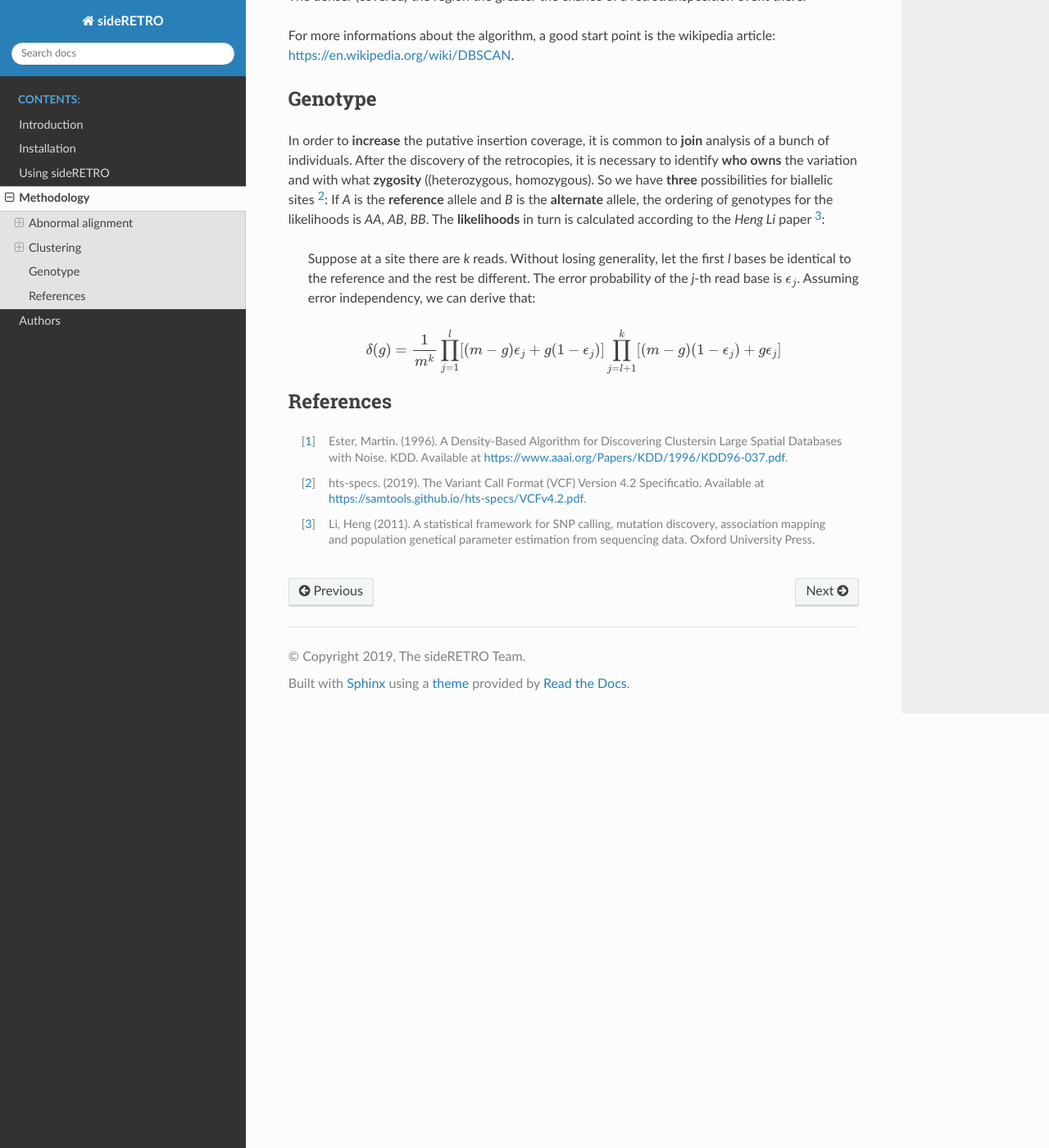
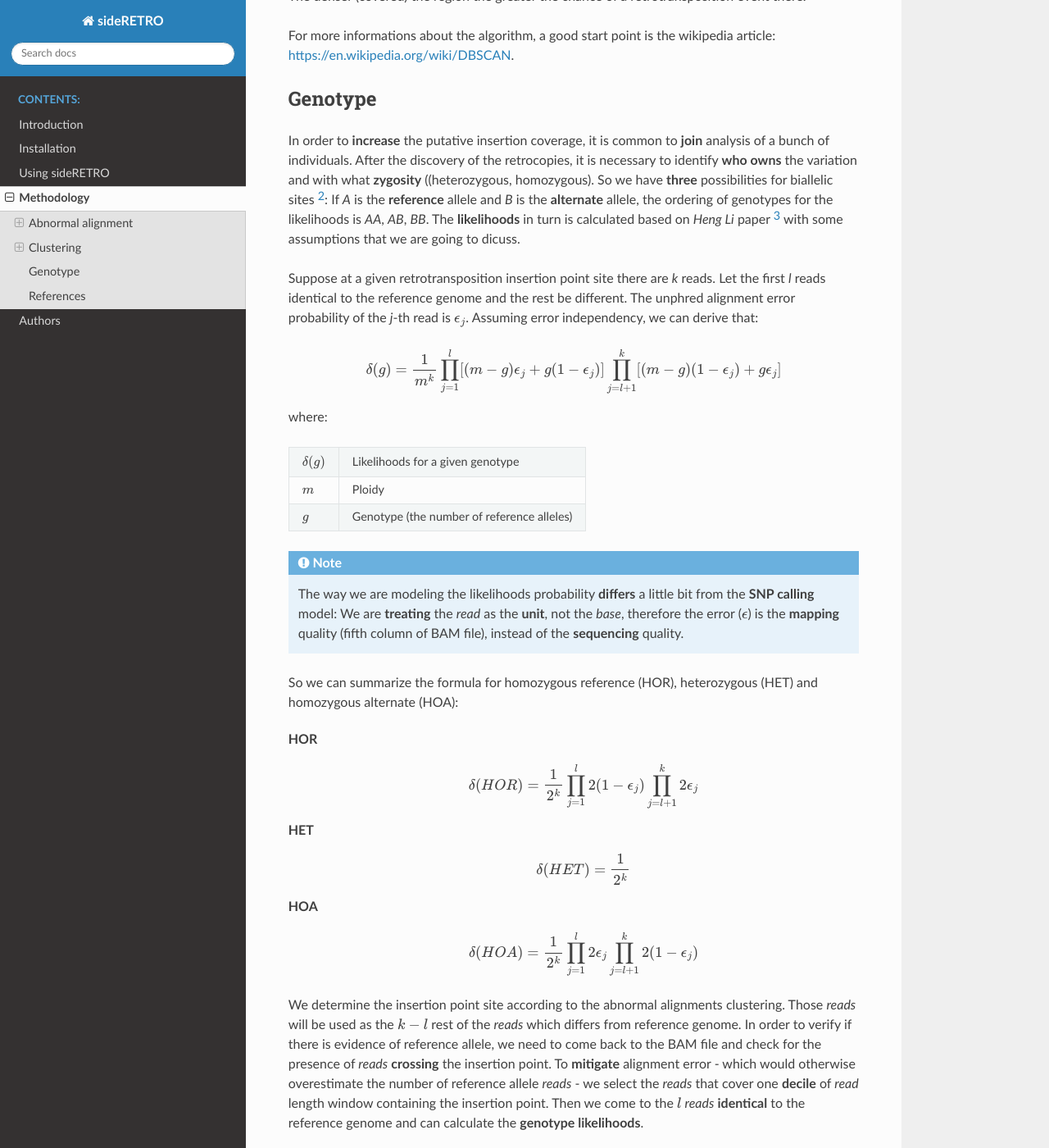
Before and after one commit to galantelab/sideRETRO, a Sphinx documentation site: the page built from docs/method.rst, in a window 1280 px wide and 1400 px high, scrolled down 4467 px. Shown: the whole window at 82% size. Built offline with Sphinx 7.4.7 and the Read the Docs theme 2.0.0, drawn with Linux system fonts in a browser that asks for light colours.

Commit message:
ADD: method.rst (Genotype): More details and image
Explain in more details the genotype likelihoods, including the formula
derivations and an illustrative image

```diff
--- a/docs/method.rst
+++ b/docs/method.rst
@@ -186,20 +186,74 @@
 So we have **three** possibilities for biallelic sites [2]_: If *A*
 is the **reference** allele and *B* is the **alternate** allele, the
 ordering of genotypes for the likelihoods is *AA*, *AB*, *BB*. The
-**likelihoods** in turn is calculated according to the *Heng Li*
-paper [3]_:
+**likelihoods** in turn is calculated based on *Heng Li* paper [3]_
+with some assumptions that we are going to dicuss.
 
-  Suppose at a site there are *k* reads. Without losing generality,
-  let the first *l* bases be identical to the reference and the rest
-  be different. The error probability of the *j*-th read base is
-  :math:`\epsilon_{j}`. Assuming error independency, we can derive
-  that:
+Suppose at a given retrotransposition insertion point site there are
+*k* reads. Let the first *l* reads identical to the reference genome
+and the rest be different. The unphred alignment error probability of
+the *j*-th read is :math:`\epsilon_{j}`. Assuming error independency,
+we can derive that:
 
 .. math::
    \delta(g) =
    \frac{1}{m^k}
    \prod_{j=1}^{l} [(m-g)\epsilon_{j}+g(1-\epsilon_{j})]
    \prod_{j=l+1}^{k} [(m-g)(1-\epsilon_{j})+g\epsilon_{j}]
+
+where:
+
++-------------------+--------------------------------------------+
+| :math:`\delta(g)` | Likelihoods for a given genotype           |
++-------------------+--------------------------------------------+
+| :math:`m`         | Ploidy                                     |
++-------------------+--------------------------------------------+
+| :math:`g`         | Genotype (the number of reference alleles) |
++-------------------+--------------------------------------------+
+
+.. note::
+   The way we are modeling the likelihoods probability **differs** a little
+   bit from the **SNP calling** model: We are **treating** the *read* as the
+   **unit**, not the *base*, therefore the error (:math:`\epsilon`) is the
+   **mapping** quality (fifth column of BAM file), instead of the
+   **sequencing** quality.
+
+So we can summarize the formula for homozygous reference (HOR), heterozygous
+(HET) and homozygous alternate (HOA):
+
+HOR
+  .. math::
+     \delta(HOR) =
+     \frac{1}{2^k}
+     \prod_{j=1}^{l} 2(1-\epsilon_{j})
+     \prod_{j=l+1}^{k} 2\epsilon_{j}
+
+HET
+  .. math::
+     \delta(HET) =
+     \frac{1}{2^k}
+
+HOA
+  .. math::
+     \delta(HOA) =
+     \frac{1}{2^k}
+     \prod_{j=1}^{l} 2\epsilon_{j}
+     \prod_{j=l+1}^{k} 2(1-\epsilon_{j})
+
+We determine the insertion point site according to the abnormal alignments
+clustering. Those *reads* will be used as the :math:`k - l` rest of the
+*reads* which differs from reference genome. In order to verify if there
+is evidence of reference allele, we need to come back to the BAM file and
+check for the presence of *reads* **crossing** the insertion point. To
+**mitigate** alignment error - which would otherwise overestimate the
+number of reference allele *reads* - we select the *reads* that cover one
+**decile** of *read* length window containing the insertion point. Then we
+come to the :math:`l` *reads* **identical** to the reference genome and can
+calculate the **genotype likelihoods**.
+
+.. image:: images/genotype.png
+   :scale: 25%
+   :align: center
 
 References
 ==========
```
Also changed, not shown: docs/images/genotype.png (added), 1 other file.
